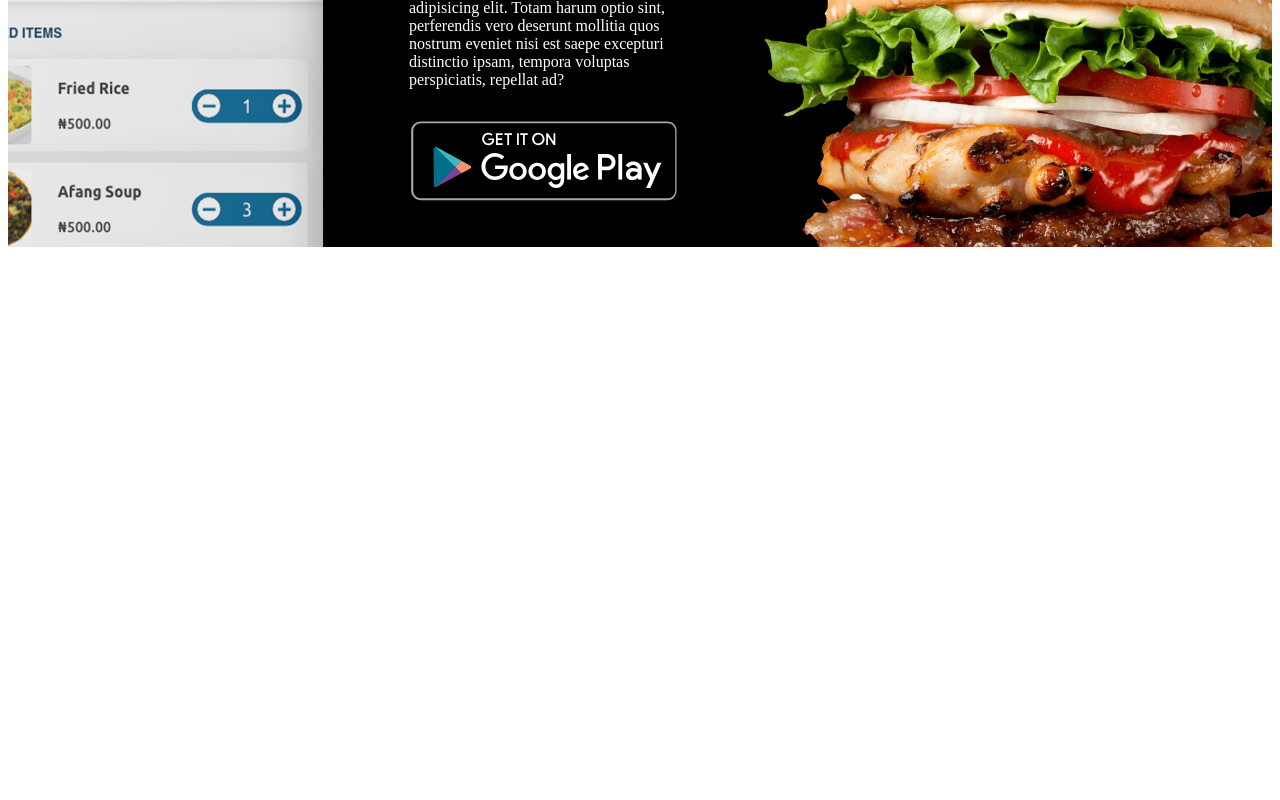
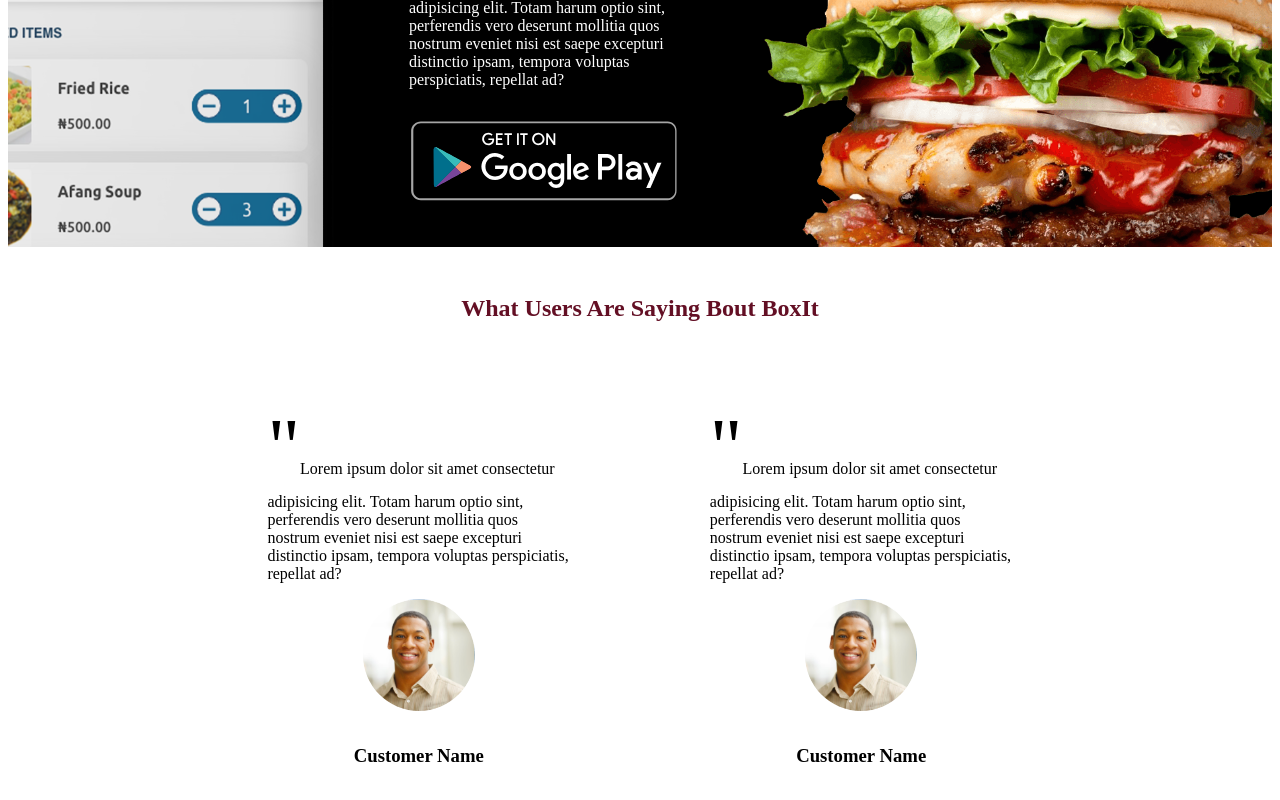
Before and after one commit to EgboUchenna/Deliver, an Angular app: page /home in a window 1280 px wide. Shown: the part 2068-2868 px from the top of the page. Before the commit the page ends 2323 px from the top, so only its background shows below. Built offline with nearby package versions, Linux system fonts and the light colour scheme.

Commit message:
Rendered Testimonies section.

```diff
--- a/src/app/app.module.ts
+++ b/src/app/app.module.ts
@@ -12,6 +12,9 @@ import { HowItWorksComponent } from './components/layout/how-it-works/how-it-wor
 import { HowItWorksCardComponent } from './components/cards/how-it-works/card.component';
 import { PopularResturantsComponent } from './components/layout/popular-resturants/popular-resturants.component';
 import { DownloadAppComponent } from './components/layout/download-app/download-app.component';
+import { TestimoniesComponent } from './components/layout/testimonies/testimonies.component';
+import { TestimoniesCardComponent } from './components/cards/testimonies-card/testimonies-card.component';
+
 
 import { AppRoutingModule } from './app-routing.module';
 
@@ -25,10 +28,12 @@ import { AppRoutingModule } from './app-routing.module';
     HeaderComponent,
     JumboCardComponent,
     HowItWorksComponent,
+    TestimoniesComponent,
     RatingsCardComponent,
     RecommendedComponent,
     DownloadAppComponent,
     HowItWorksCardComponent,
+    TestimoniesCardComponent,
     PopularResturantsComponent,
 
   ],
--- a/src/app/components/cards/testimonies-card/testimonies-card.component.html
+++ b/src/app/components/cards/testimonies-card/testimonies-card.component.html
@@ -1,6 +1,6 @@
 <!--Start Of Card Component For testimonies-->
 <div class="flex-column cross-center">
-  <p><span>"</span>{{testimony.content}}</p>
-  <img src="../../../assets/customer.png" class="rounded-circle" />
-  <h3>{{testimony.name}} </h3>
+  <p><span>"</span>{{ testimony.content }}</p>
+  <img src="../../../../assets/images/customer.png" class="rounded-circle" />
+  <h3>{{ testimony.name }}</h3>
 </div>
--- a/src/app/components/layout/home/home.component.html
+++ b/src/app/components/layout/home/home.component.html
@@ -4,3 +4,4 @@
 <app-how-it-works></app-how-it-works>
 <app-popular-resturants></app-popular-resturants>
 <app-download-app></app-download-app>
+<app-testimonies></app-testimonies>
```
Also changed, not shown: src/assets/images/customer.png (added).
